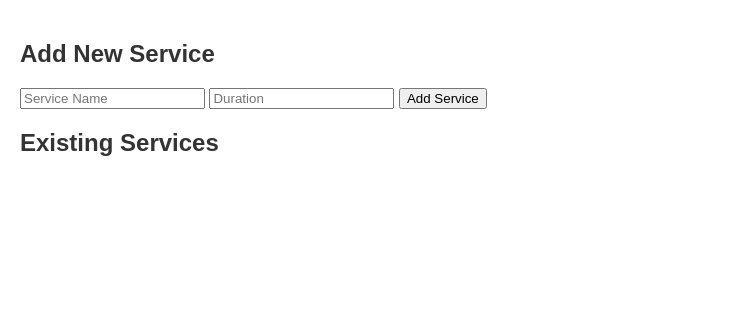
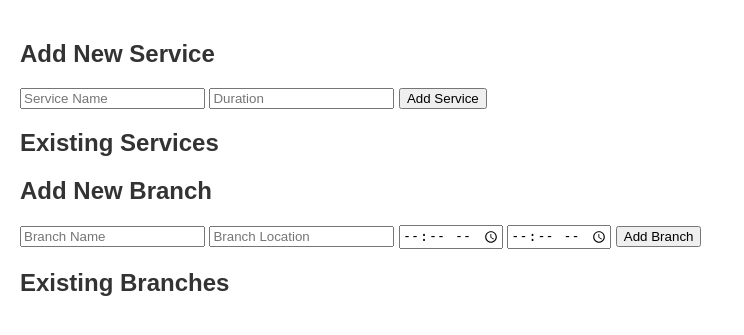
Before and after one commit to jimlynurarif/compfest, a Flask app: page /admin in a window 1280 px wide. Shown: the part 86-421 px from the top of the page, without its empty margins (0-744 px from the left). Run offline with Flask 3, Linux system fonts and the light colour scheme; the visitor is signed in with stand-in values (Sample User, id 1); data that the repository does not hold is empty.

Commit message:
feat: level 5

```diff
--- a/app.py
+++ b/app.py
@@ -11,11 +11,13 @@ users_collection = db['users']
 reviews_collection = db['reviews']
 reservations_collection = db['reservations']
 services_collection = db['services']
+branches_collection = db['branches']
 
 @app.route('/')
 def index():
+    branches = list(branches_collection.find())
     if 'user_id' in session:
-        return render_template('index.html')
+        return render_template('index.html', branches=branches)
     return redirect(url_for('login'))
 
 @app.route('/login', methods=['GET', 'POST'])
@@ -73,7 +75,26 @@ def admin_dashboard():
             }
             services_collection.insert_one(service)
             return redirect(url_for('admin_dashboard'))
-        return render_template('admin.html', services=services_collection.find())
+        services = list(services_collection.find())
+        branches = list(branches_collection.find())
+        return render_template('admin.html', services=services, branches=branches)
+    return redirect(url_for('login'))
+
+@app.route('/add_branch', methods=['POST'])
+def add_branch():
+    if 'role' in session and session['role'] == 'admin':
+        branch_name = request.form['branch_name']
+        branch_location = request.form['branch_location']
+        opening_time = request.form['opening_time']
+        closing_time = request.form['closing_time']
+        branch = {
+            'name': branch_name,
+            'location': branch_location,
+            'opening_time': opening_time,
+            'closing_time': closing_time
+        }
+        branches_collection.insert_one(branch)
+        return redirect(url_for('admin_dashboard'))
     return redirect(url_for('login'))
 
 # Initialize the admin user
--- a/templates/admin.html
+++ b/templates/admin.html
@@ -27,6 +27,24 @@
                 {% endfor %}
             </ul>
         </section>
+        <section>
+            <h2>Add New Branch</h2>
+            <form action="{{ url_for('add_branch') }}" method="post">
+                <input type="text" name="branch_name" placeholder="Branch Name" required>
+                <input type="text" name="branch_location" placeholder="Branch Location" required>
+                <input type="time" name="opening_time" placeholder="Opening Time" required>
+                <input type="time" name="closing_time" placeholder="Closing Time" required>
+                <button type="submit">Add Branch</button>
+            </form>
+        </section>
+        <section>
+            <h2>Existing Branches</h2>
+            <ul>
+                {% for branch in branches %}
+                <li>{{ branch.name }} - {{ branch.location }} ({{ branch.opening_time }} - {{ branch.closing_time }})</li>
+                {% endfor %}
+            </ul>
+        </section>
     </main>
 </body>
 </html>
--- a/templates/index.html
+++ b/templates/index.html
@@ -56,6 +56,12 @@
             <form action="/reserve" method="post">
                 <input type="text" name="name" placeholder="Your Name" required>
                 <input type="text" name="phone" placeholder="Active Phone Number" required>
+                <select name="branch" required>
+                    <option value="">Choose a Branch</option>
+                    {% for branch in branches %}
+                    <option value="{{ branch.name }}">{{ branch.name }} - {{ branch.location }}</option>
+                    {% endfor %}
+                </select>
                 <select name="service" required>
                     <option value="">Choose a Service</option>
                     <option value="Haircuts and Styling">Haircuts and Styling</option>
```
